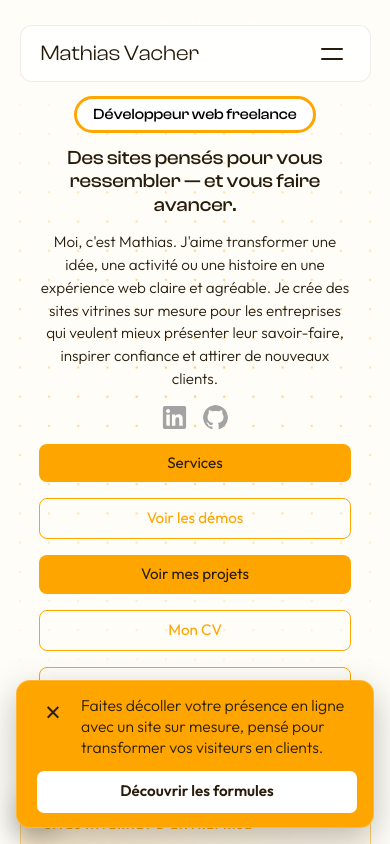
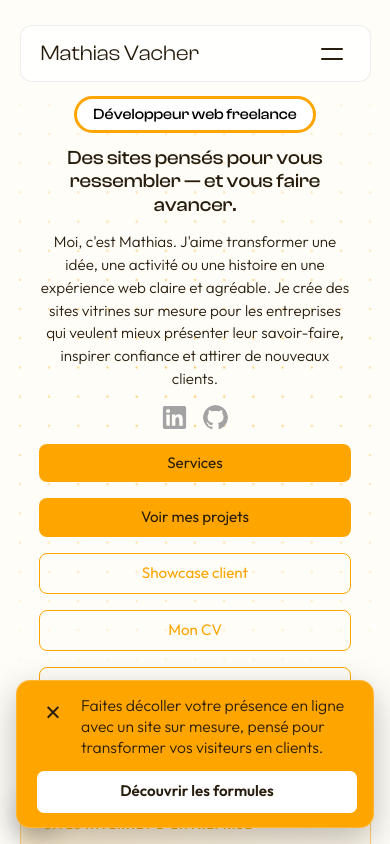
Before and after one commit to mathiasvacher/portfolio, a React (Vite) app: page / in a window 390 px wide. Shown: the top 844 px of the page. Built offline with nearby package versions, Linux system fonts and the light colour scheme.

Commit message:
fix mobile home hero

```diff
--- a/src/components/homepage/hero.tsx
+++ b/src/components/homepage/hero.tsx
@@ -22,13 +22,13 @@ function Hero() {
             <Link to="/services" className="bouton">
               Services
             </Link>
-            <Link to="/showcase-clients" className="bouton secondary bouton-showcases">
-              Voir les démos
-            </Link>
             <a href="#realisations" className="bouton">
               {" "}
               Voir mes projets
             </a>
+            <Link to="/showcase-clients" className="bouton secondary bouton-showcases">
+              Showcase client
+            </Link>
             <Link to="/cv" className="bouton secondary">
               Mon CV
             </Link>
--- a/src/scss/homepage/hero.scss
+++ b/src/scss/homepage/hero.scss
@@ -73,6 +73,7 @@
                     width: min(340px, 100%);
 
                     .bouton {
+                        width: 100%;
                         text-align: center;
                     }
 
```
